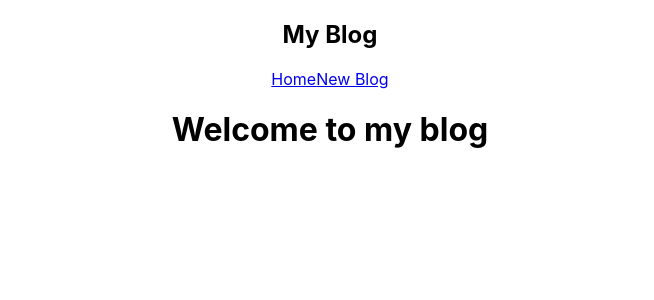
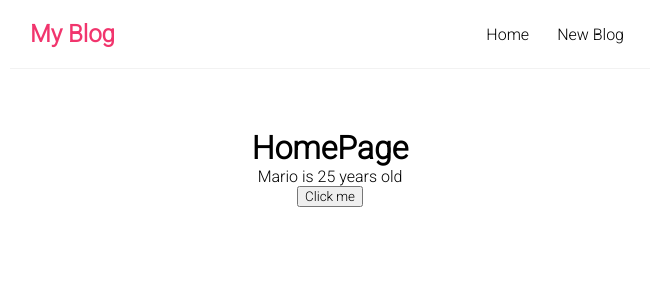
Before and after one commit to mohitshah7777/my-blog, a React (Create React App) app: page / in a window 1280 px wide. Shown: the top 300 px of the page, without its empty margins (310-964 px from the left). Built offline with nearby package versions, Linux system fonts and the light colour scheme.

Commit message:
usestate

```diff
--- a/src/App.js
+++ b/src/App.js
@@ -1,15 +1,14 @@
 import './App.css';
 import Navbar from './Navbar';
+import Home from './Home';
 
 function App() {
-
-  const title = "Welcome to my blog"
 
   return (
     <div className="App">
       <Navbar />
       <div className="content">
-        <h1>{title}</h1>
+      <Home />
       </div>
     </div>
   );
--- /dev/null
+++ b/src/Home.jsx
@@ -0,0 +1,23 @@
+import { useState } from "react"
+
+const Home = () => {
+
+    const [name, setName] = useState("Mario")
+    const [age, setAge] = useState(25)
+
+    const handleClickMe = () => {
+        setName("Luigi")
+        setAge(30)
+    }
+
+    return (
+        <div className="home">
+            <h1>HomePage</h1>
+            <p>{name} is {age} years old</p>
+            <button onClick={handleClickMe}>Click me</button>
+            <br/><br/>
+        </div>
+    );
+}
+
+export default Home;
--- a/src/index.css
+++ b/src/index.css
@@ -1,13 +1,37 @@
-body {
+@import url('https://fonts.googleapis.com/css2?family=Roboto:wght@300&display=swap');
+
+* {
   margin: 0;
-  font-family: -apple-system, BlinkMacSystemFont, 'Segoe UI', 'Roboto', 'Oxygen',
-    'Ubuntu', 'Cantarell', 'Fira Sans', 'Droid Sans', 'Helvetica Neue',
-    sans-serif;
-  -webkit-font-smoothing: antialiased;
-  -moz-osx-font-smoothing: grayscale;
+  font-family: "Roboto";
+  color: black
 }
 
-code {
-  font-family: source-code-pro, Menlo, Monaco, Consolas, 'Courier New',
-    monospace;
+.navbar {
+  padding: 20px;
+  display: flex;
+  align-items: center;
+  max-width: 600px;
+  margin: 0 auto;
+  border-bottom: 1px solid #f2f2f2;
 }
+.navbar h1 {
+  color: #f1356d;
+}
+.navbar .links {
+  margin-left: auto;
+}
+.navbar a {
+  margin-left: 16px;
+  text-decoration: none;
+  padding: 6px;
+}
+
+.navbar a:hover {
+  color: #f1356d;
+}
+
+.content {
+  max-width: 600px;
+  margin: 40px auto;
+  padding: 20px;
+}
```
